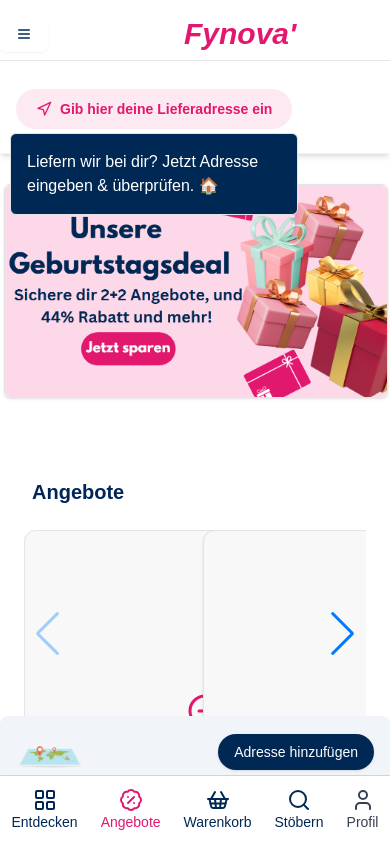
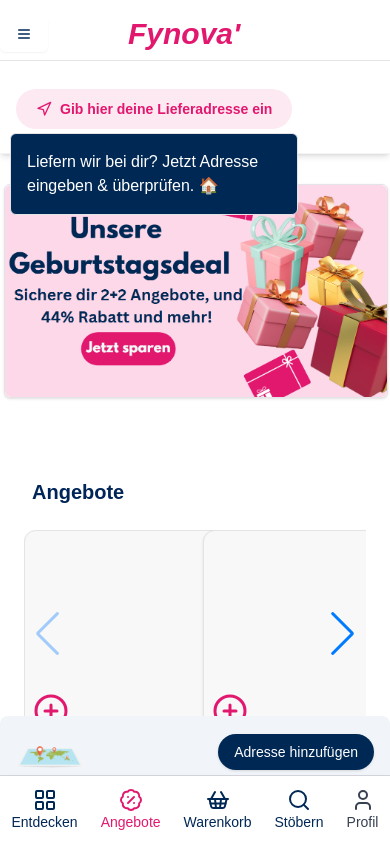
Before and after one commit to jomurKoca/fynova, a Next.js app: page /Shop in a window 390 px wide. Shown: the top 844 px of the page. Built offline with nearby package versions, Linux system fonts and the light colour scheme.

Commit message:
Nachbesserung zum Responsivdesign

```diff
--- a/src/app/_components/_Shared/Header.jsx
+++ b/src/app/_components/_Shared/Header.jsx
@@ -19,10 +19,10 @@ export default function Header() {
 
         <div className="flex flex-col sm:flex-row my-4 gap-2 sm:gap-8">
 
-          <div className="flex justify-start gap-24 border-b sm:border-none mb-5 sm:mb-0">
+          <div className="flex justify-start gap-20 border-b sm:border-none mb-5 sm:mb-0">
             <KategorieFenster />
             <Link href="/Shop">
-              <h1 className=" ml-10 mb-2 text-center cursor-pointer text-3xl font-extrabold text-[#e2186f]">
+              <h1 className=" ml-0 sm:ml-10 mb-2 text-center cursor-pointer text-3xl font-extrabold text-[#e2186f]">
                 <strong><i>Fynova'</i></strong>
               </h1>
             </Link>
--- a/src/app/_components/ui/AngebotsKarusell.jsx
+++ b/src/app/_components/ui/AngebotsKarusell.jsx
@@ -29,7 +29,7 @@ export default function AngebotsKarusell() {
         {Array.from({ length: 32 }).map((_, index) => (
           <SwiperSlide key={index}>
             <Card className="p-4 relative w-52 h-52 bg-[#f8f8f8] group-[.group]:bg-white"> {/* group sinifini bilesene gecirdim import ettigim sayfada bg degistirebilmek icin*/}
-              <CirclePlus className="absolute bottom-2 right-2 text-[#e2186f] cursor-pointer" size={36} />
+              <CirclePlus className="absolute bottom-2 left-2 text-[#e2186f] cursor-pointer" size={36} />
             </Card>
           </SwiperSlide>
         ))}
```
